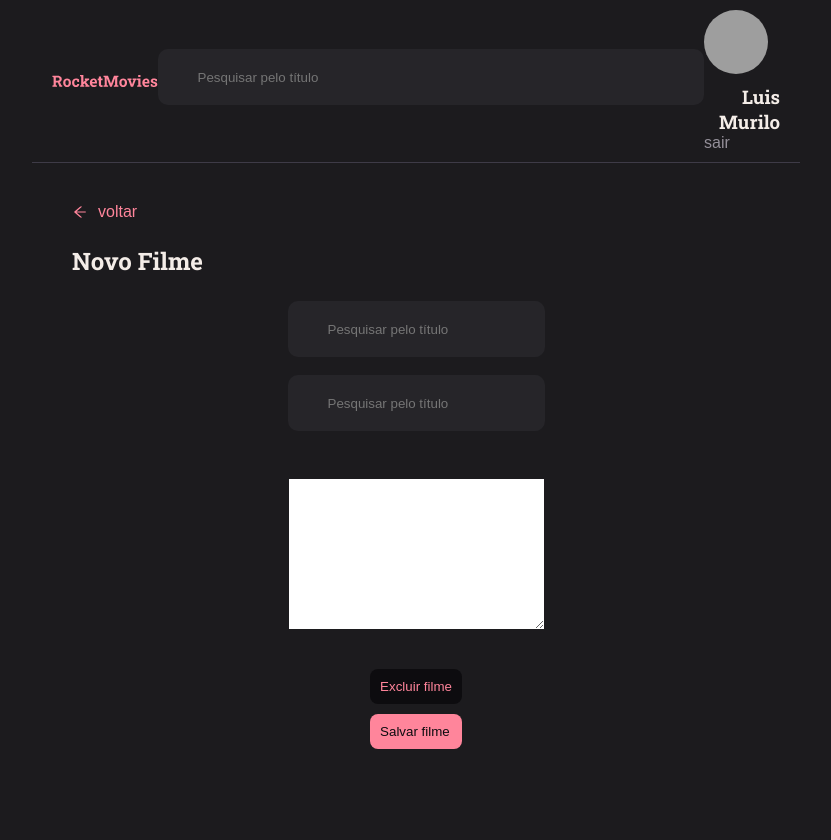
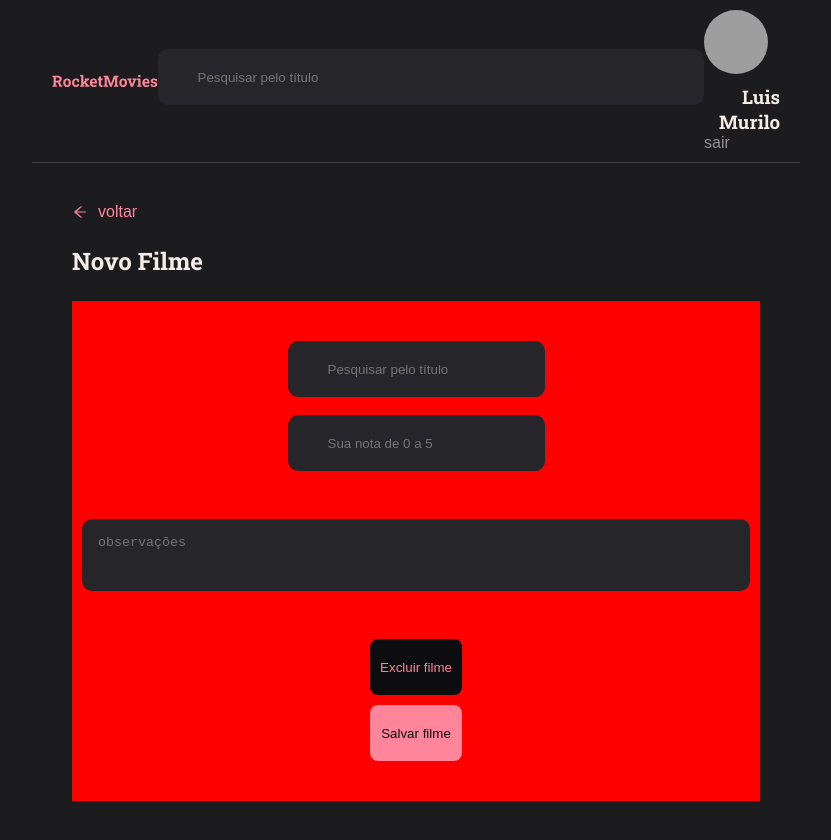
Before and after one commit to luiszkm/RocketMovies, a React (Vite) app: page / in a window 1280 px wide. Shown: the whole page, without its empty margins (224-1055 px from the left). Built offline with nearby package versions, Linux system fonts and the light colour scheme; grey boxes are pictures that could not be loaded.

Commit message:
create textarea component

```diff
--- a/src/components/Button/index.jsx
+++ b/src/components/Button/index.jsx
@@ -4,7 +4,6 @@ export function Button ({title, icon,secondary_button =false}){
 
   return(
     <Container secondary_button ={secondary_button} >
-
       {icon}
       {title}
     </Container>
--- a/src/components/Button/styles.js
+++ b/src/components/Button/styles.js
@@ -1,8 +1,11 @@
 import styled from "styled-components";
 
 export const Container = styled.button`
+width: 100%;
+height: 5.6rem;
 display: flex;
 align-items: center;
+justify-content: center;
 gap: 8px;
 background: ${({theme ,secondary_button })=> secondary_button ?theme.COLORS.BG_BLACK : theme.COLORS.LIGHT_PINK};
 color: ${({theme ,secondary_button })=> secondary_button ? theme.COLORS.LIGHT_PINK :theme.COLORS.BG_BLACK};
--- a/src/components/Input/styles.js
+++ b/src/components/Input/styles.js
@@ -3,8 +3,8 @@ import styled from "styled-components";
 export const Container = styled.div`
 
 width: 100%;
+height: 5.6rem;
 display: flex;
-height: 5.6rem;
 align-items: center;
 display: flex;
 justify-content: center;
--- a/src/components/Textarea/index.jsx
+++ b/src/components/Textarea/index.jsx
@@ -0,0 +1,10 @@
+import {Container} from './styles';
+
+export function Textarea({value, ...rest}){
+
+  return(
+    <Container {...rest}>
+      {value}
+    </Container>
+  )
+}
--- a/src/components/Textarea/styles.js
+++ b/src/components/Textarea/styles.js
@@ -1,7 +1,19 @@
 import styled from "styled-components";
 
 export const Container = styled.textarea`
+width: 100%;
+height:27rem;
+background-color: ${({ theme }) => theme.COLORS.MAIN_BG};
+color:${({ theme }) => theme.COLORS.WHITE};
 
-
+border: none;
+resize: none;
+outline: none;
+margin-bottom: .8rem;
+border-radius: 1rem;
+padding:1.6rem;
+&::placeholder{
+  color: ${({ theme }) => theme.COLORS.BACKGROUND_300};
+}
 
 `
--- a/src/pages/CreateMovie/index.jsx
+++ b/src/pages/CreateMovie/index.jsx
@@ -4,7 +4,8 @@ import { Input } from '../../components/Input';
 import { ButtonText } from '../../components/ButtonText';
 import { Button } from '../../components/Button';
 
-import {AiOutlineArrowLeft} from'react-icons/ai';
+import { AiOutlineArrowLeft } from 'react-icons/ai';
+import { Textarea } from '../../components/Textarea';
 
 
 export function CreateMovie() {
@@ -14,7 +15,7 @@ export function CreateMovie() {
       <Header />
       <main>
 
-        <ButtonText title='voltar' isActive icon={<AiOutlineArrowLeft/>}/>
+        <ButtonText title='voltar' isActive icon={<AiOutlineArrowLeft />} />
         <h2>Novo Filme</h2>
 
         <Form>
@@ -22,12 +23,12 @@ export function CreateMovie() {
 
             <Input className=""
               placeholder="Pesquisar pelo título" />
-              <Input placeholder="Pesquisar pelo título" />
+            <Input placeholder="Sua nota de 0 a 5" />
           </div>
-          <textarea name="" id="" cols="30" rows="10"></textarea>
+          <Textarea placeholder ='observações' />
           <div>
-            <Button title='Excluir filme' secondary_button/>
-            <Button title='Salvar filme'/>
+            <Button title='Excluir filme' secondary_button />
+            <Button title='Salvar filme' />
 
 
           </div>
--- a/src/pages/CreateMovie/styles.js
+++ b/src/pages/CreateMovie/styles.js
@@ -26,6 +26,8 @@ height: 50rem;
 display: flex;
 flex-direction: column;
 align-items: center;
+padding: 4rem 1rem;
+background: red;
 gap: 4rem;
 >div{
   display: flex;
```
